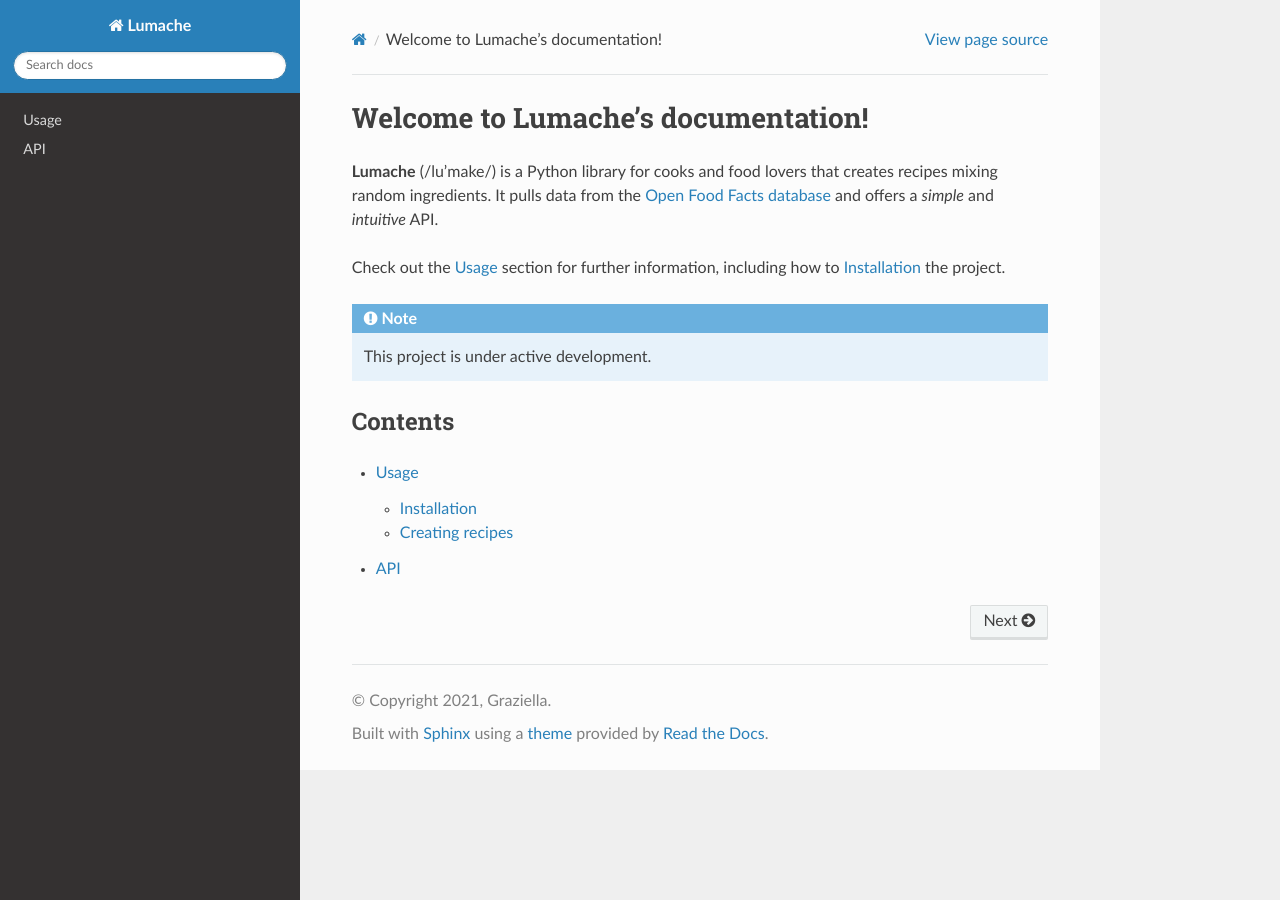
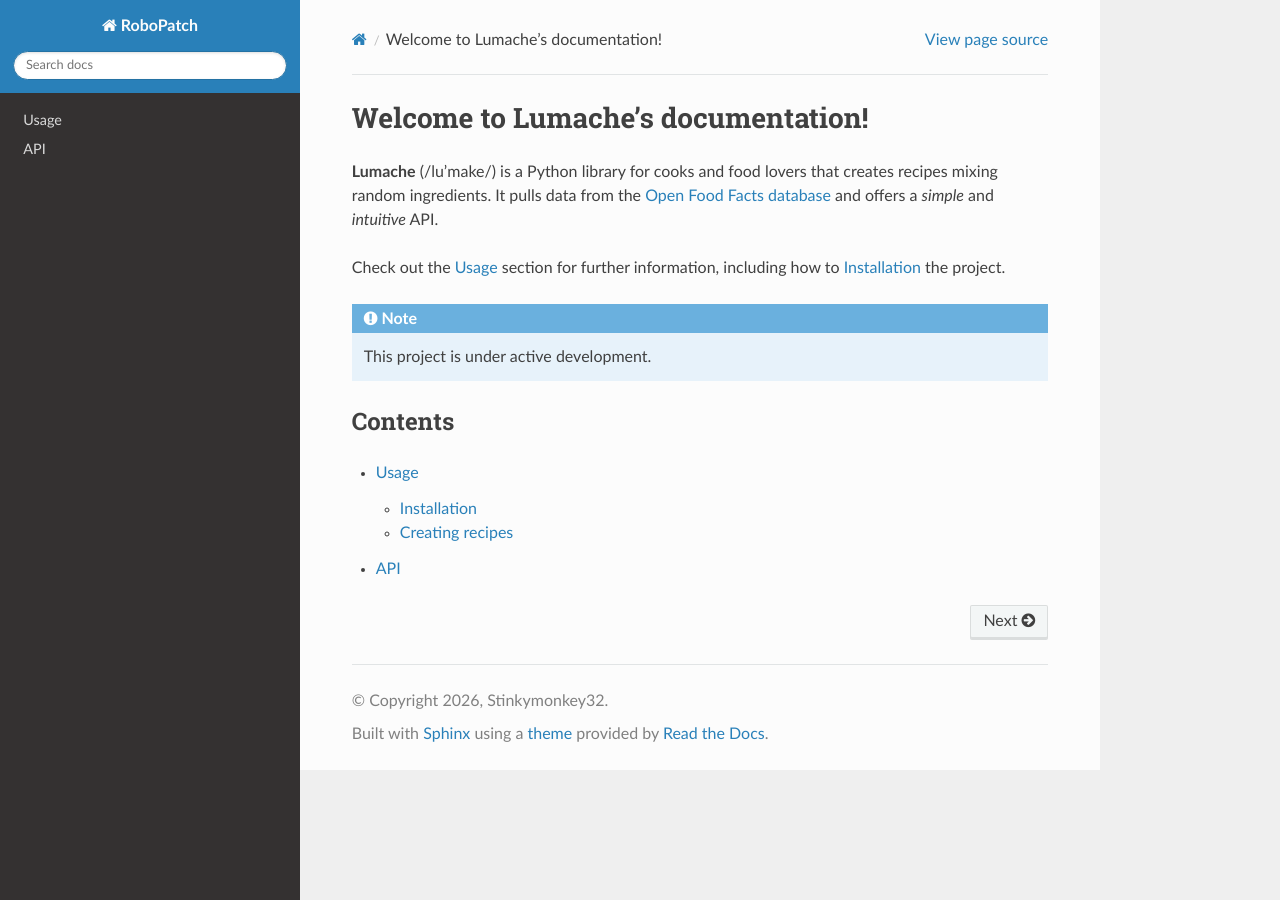
Before and after one commit to Stinkymonkey32/RoboPatch, a Sphinx documentation site: the page built from docs/source/index.rst, in a window 1280 px wide. Built offline with Sphinx 7.4.7 and the Read the Docs theme 3.1.0, drawn with Linux system fonts in a browser that asks for light colours.

Commit message:
Configure Sphinx docs for RoboPatch project

```diff
--- a/docs/source/conf.py
+++ b/docs/source/conf.py
@@ -1,10 +1,14 @@
 # Configuration file for the Sphinx documentation builder.
+
+import os
+import sys
+sys.path.insert(0, os.path.abspath('../..'))
 
 # -- Project information
 
-project = 'Lumache'
-copyright = '2021, Graziella'
-author = 'Graziella'
+project = 'RoboPatch'
+copyright = '2026, Stinkymonkey32'
+author = 'Stinkymonkey32'
 
 release = '0.1'
 version = '0.1.0'
@@ -19,10 +23,13 @@
     'sphinx.ext.intersphinx',
 ]
 
+autosummary_generate = True
+
 intersphinx_mapping = {
     'python': ('https://docs.python.org/3/', None),
     'sphinx': ('https://www.sphinx-doc.org/en/master/', None),
 }
+
 intersphinx_disabled_domains = ['std']
 
 templates_path = ['_templates']
@@ -32,4 +39,5 @@
 html_theme = 'sphinx_rtd_theme'
 
 # -- Options for EPUB output
+
 epub_show_urls = 'footnote'
```
